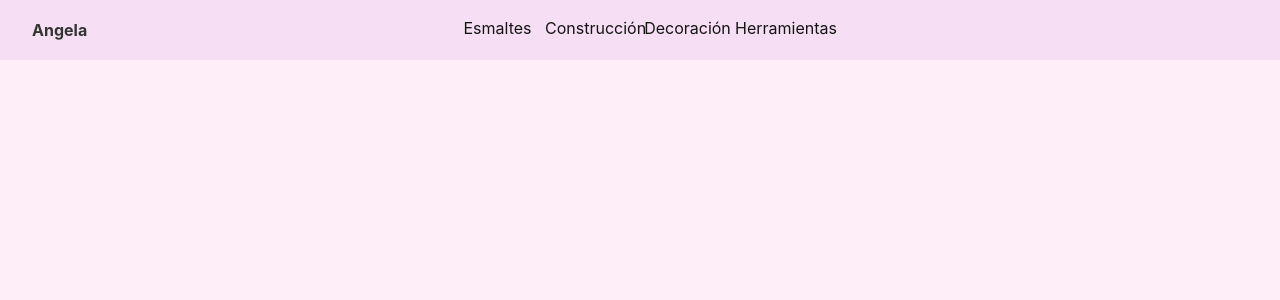
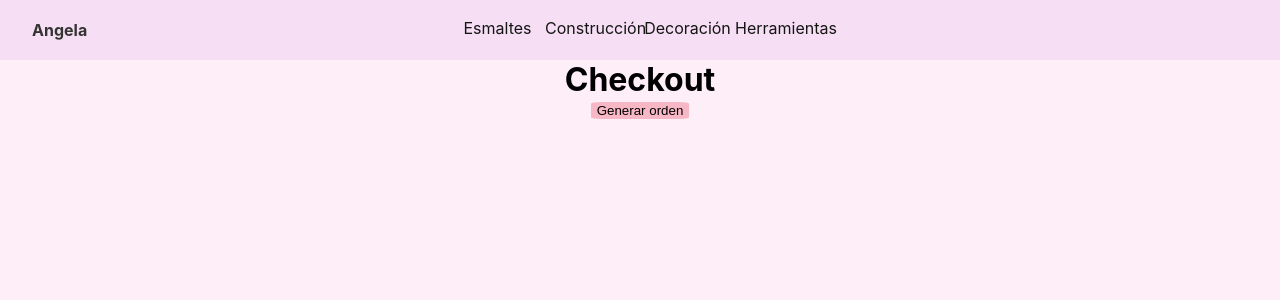
Before and after one commit to aramayolujan/34695-Aramayo, a React (Create React App) app: page /checkout in a window 1280 px wide. Shown: the top 300 px of the page. Built offline with nearby package versions, Linux system fonts and the light colour scheme.

Commit message:
todavia falta

```diff
--- a/src/App.js
+++ b/src/App.js
@@ -3,9 +3,10 @@ import Navbar from './components/Navbar/Navbar';
 import ItemListContainer from './components/ItemListContainer/ItemListContainer';
 import ItemDetailContainer from './components/ItemDetailContainer/ItemDetailContainer';
 import {BrowserRouter , Routes,Route} from 'react-router-dom';
-import {useState, createContext} from 'react'
+import {createContext} from 'react'
 import { CartContextProvider } from './context/CartContext';
 import CartDetail from './components/Cart/Cart';
+import Checkout from './components/Checkout/Checkout';
 
 
 export const CartContext = createContext()
@@ -20,9 +21,11 @@ function App() {
         <Navbar />
         <Routes>
           <Route path='/cart' element={<CartDetail />} />
+          <Route path='/checkout' element={<Checkout />} />
           <Route path='/' element={<ItemListContainer greeting='BIENVENIDOS TIENDA ANGELA BRESCIANO'/>}/>
           <Route path='/category/:categoryId' element={<ItemListContainer greeting='LISTADO FILTRADO'/>}/>
           <Route path='/detail/:productId' element={<ItemDetailContainer />} />
+          <Route path='/*' element={<h1>404 not foud</h1>} />
         </Routes>
       </BrowserRouter>
       </CartContextProvider>
--- a/src/components/Cart/Cart.js
+++ b/src/components/Cart/Cart.js
@@ -29,7 +29,10 @@ const CartDetail = () =>{
             <button onClick={() => eliminarItem(prod.id)} className='linkFinalizar'>remover</button>
             </div>)}
             <div className='footerCarrito'>
-            {prodInCart > 0 ? <button onClick={() => limpiarCarrito()} className='linkFinalizar'>Vaciar Carrito</button> : <Link to="/" className='linkFinalizar'>Volver al Inicio</Link>}
+            {prodInCart > 0 ? <button onClick={() => limpiarCarrito()} className='linkFinalizar'>Vaciar Carrito</button> :
+            <Link to="/" className='linkFinalizar'>Volver al Inicio</Link>}
+            <Link to='/checkout' className='linkFinalizar'>Checkout</Link>
+
             <div className='footerCarritoDescripcion'> Cantidad de Productos: {prodInCart} </div>
             <div className='footerCarritoDescripcion'> Total de Compra: ${compraTotal} </div>
             </div>
--- /dev/null
+++ b/src/components/Checkout/Checkout.js
@@ -0,0 +1,68 @@
+import { useContext } from "react"
+import CartContext from "../../context/CartContext"
+import { db } from "../../service/firebase"
+import { addDoc, collection, updateDoc, doc, getDocs, query, where, documentId, writeBatch} from "firebase/firestore"
+const Checkout = () => {
+
+    const {cart, getQuantity, total} = useContext(CartContext)
+
+    const totalCantidad = getQuantity();
+    const compraTotal = total()
+
+    const crearOrden = async () => {
+        const objOrden = {
+            buyer: {
+                firstName:'Maria',
+                lastName: 'Aramayo',
+                phone:'12345678',
+                address:'mi direccion es 123'
+            },
+            items: cart,
+            totalCantidad,
+            compraTotal,
+            date: new Date()
+        }
+        const ids = cart.map(prod => prod.id)
+        const refProductos = collection(db, 'products')
+        const prodsAgregadosFireStore = await getDocs(query(refProductos,where(documentId(),'in', ids)))
+        const {docs} = prodsAgregadosFireStore
+        const sinStock = []
+        const batch = writeBatch(db)
+
+        docs.forEach(doc => {
+           const dataDoc = doc.data()
+           const stockDb = dataDoc.stock
+
+            const prodAgregadoAlCarrito = cart.find(prod => prod.id === doc.id)
+            const prodQuantity = prodAgregadoAlCarrito?.quantity
+
+            if(stockDb >= prodQuantity){
+                batch.update(doc.ref, { stock: stockDb - prodQuantity})
+            }else{
+                sinStock.push({id: doc.id, ...dataDoc})
+            }
+        })
+
+        if(sinStock.length === 0) {
+            await batch.commit()
+
+            const refOrden = collection(db, 'ordenes')
+            const ordenAgregada = await addDoc(refOrden, objOrden)
+            console.log(`El id de su orden es: ${ordenAgregada.id}`)
+        }else {
+            console.log('Hay productos sin stock')
+        }
+
+
+
+    }
+
+    return (
+        <>
+        <h1>Checkout</h1>
+        <button className="linkFinalizar" onClick={crearOrden}>Generar orden</button>
+        </>
+    )
+}
+
+export default Checkout;
--- a/src/context/CartContext.js
+++ b/src/context/CartContext.js
@@ -58,7 +58,6 @@ export const CartContextProvider =({children}) => {
     let precioTotal = 0;
     cart.forEach(prod => {
       precioTotal += parseInt(prod.price)*prod.quantity
-      console.warn(precioTotal)
     })
     return precioTotal
   }
```
